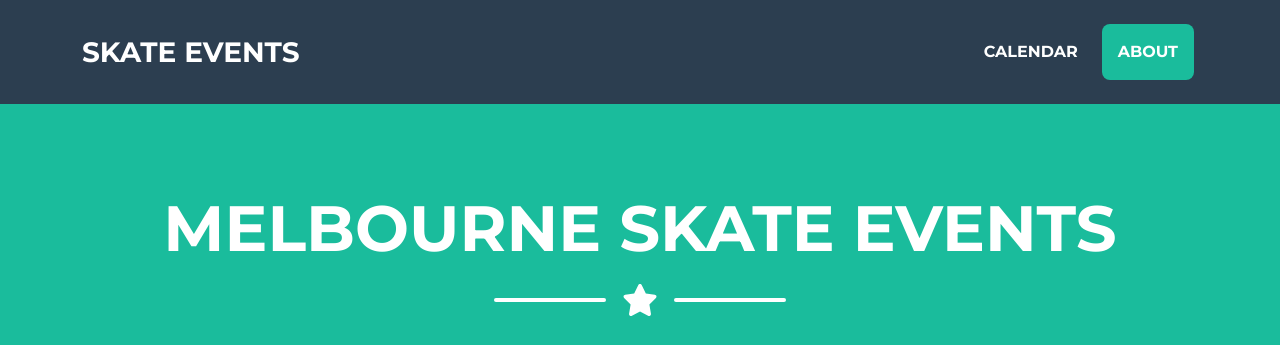
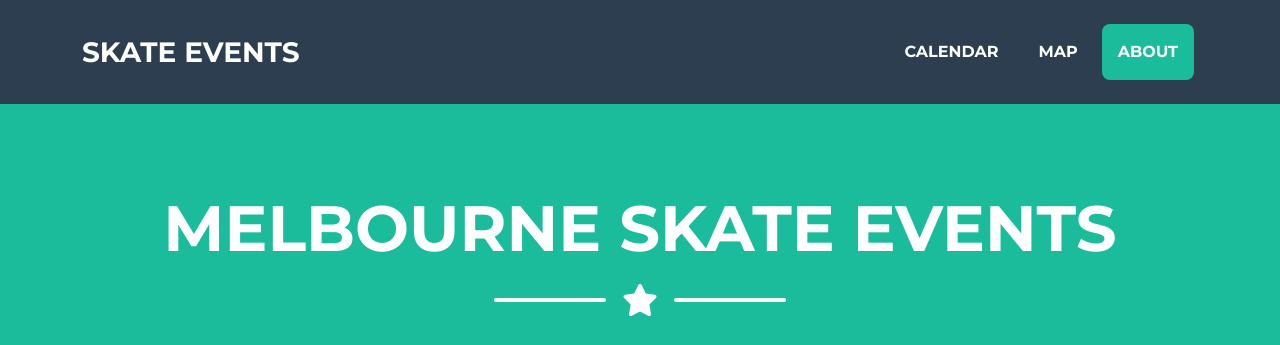
Before and after one commit to SkateCal/SkateCal.github.io, a website: page docs/index.html in a window 1280 px wide. Shown: the top 345 px of the page. Drawn offline with nearby package versions, Linux system fonts and the light colour scheme.

Commit message:
Add map to nav

```diff
--- a/docs/index.html
+++ b/docs/index.html
@@ -103,6 +103,9 @@
               <a class="nav-link py-3 px-0 px-lg-3 rounded" href="#calendar"
                 >Calendar</a
               >
+            </li>
+            <li class="nav-item mx-0 mx-lg-1">
+              <a class="nav-link py-3 px-0 px-lg-3 rounded" href="#map">Map</a>
             </li>
             <li class="nav-item mx-0 mx-lg-1">
               <a class="nav-link py-3 px-0 px-lg-3 rounded" href="#about"
```
